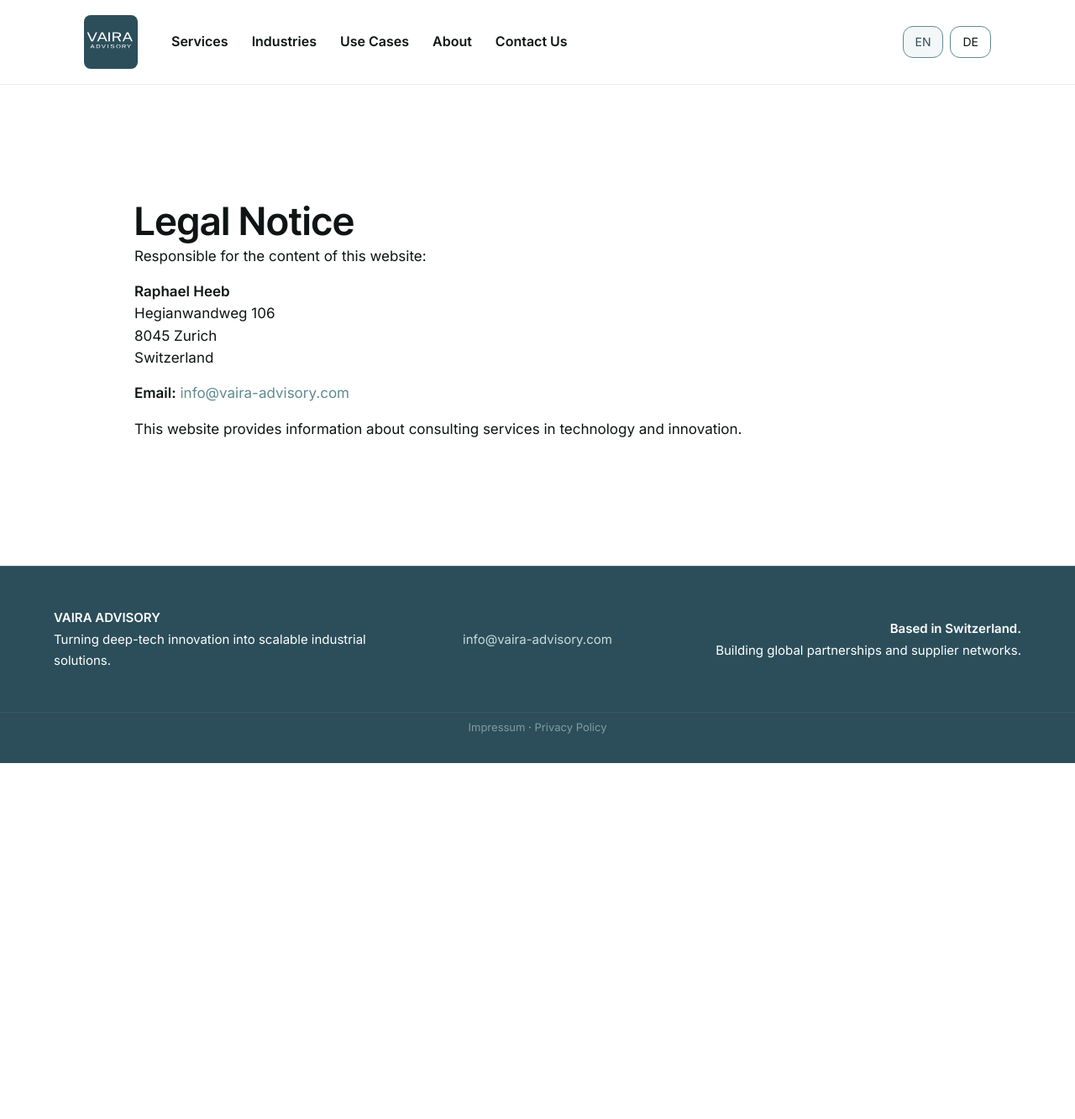
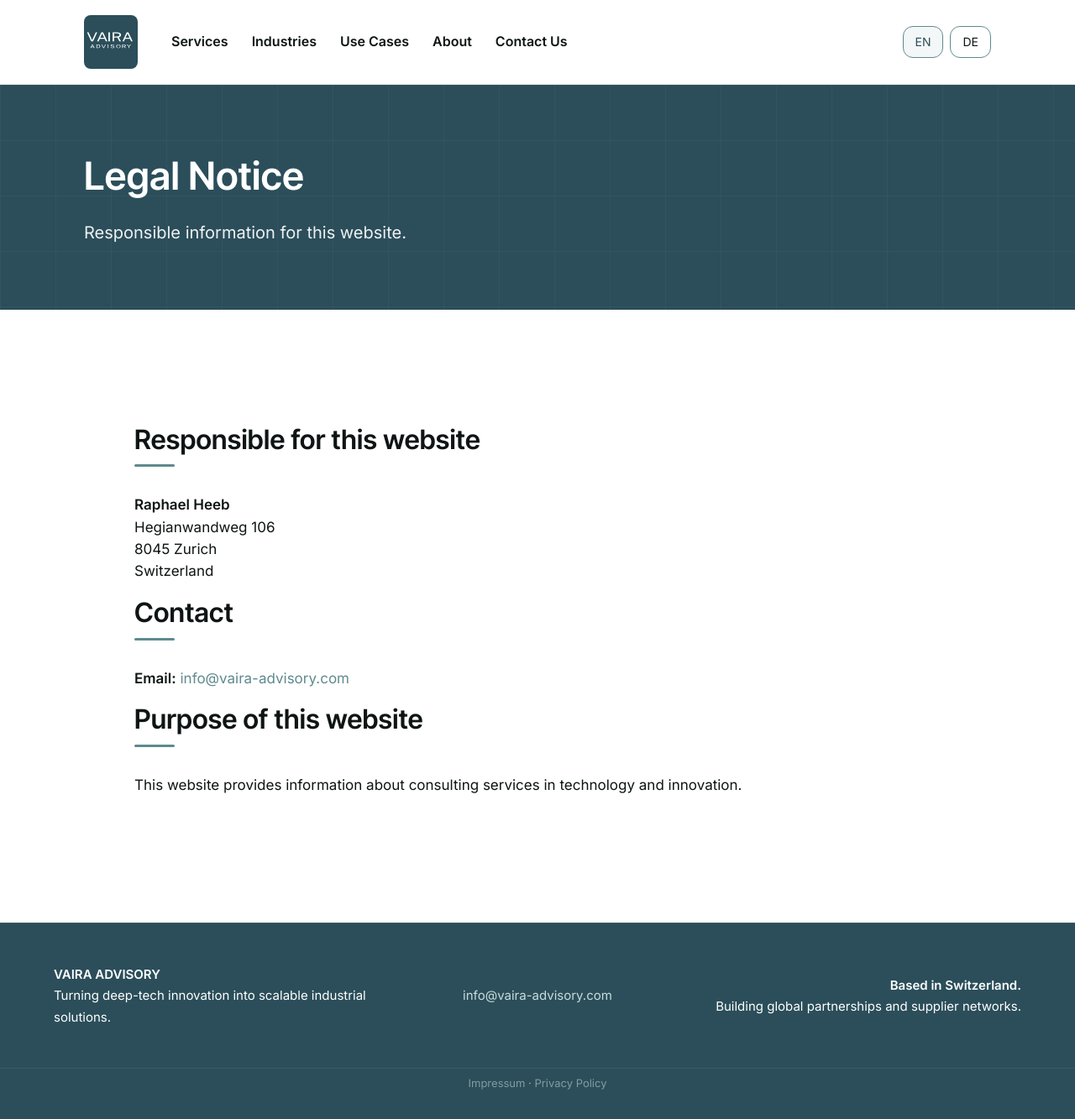
Before and after one commit to raphaelheeb/vaira-advisory, a Jekyll site: the page built from impressum/index.html, in a window 1280 px wide and 1333 px high. Shown: the whole window at 84% size. Built offline with Jekyll 4.4.1, drawn with Linux system fonts in a browser that asks for light colours.

Commit message:
Update index.html

```diff
--- a/impressum/index.html
+++ b/impressum/index.html
@@ -3,15 +3,21 @@
 title: Legal Notice | VAIRA Advisory
 lang: en
 permalink: /impressum/
+bodyClass: impressum-page
 description: Legal notice for VAIRA Advisory.
 ---
 
+<section id="hero" class="hero hero--clean">
+  <div class="content-wrapper">
+    <h1 class="hero-title">Legal Notice</h1>
+    <p class="hero-sub">Responsible information for this website.</p>
+  </div>
+</section>
+
 <section class="section">
   <div class="content-wrapper wrapper--narrow">
-    <h1>Legal Notice</h1>
 
-    <p>Responsible for the content of this website:</p>
-
+    <h2>Responsible for this website</h2>
     <p>
       <strong>Raphael Heeb</strong><br>
       Hegianwandweg 106<br>
@@ -19,13 +25,16 @@
       Switzerland
     </p>
 
+    <h2>Contact</h2>
     <p>
       <strong>Email:</strong>
       <a href="mailto:info@vaira-advisory.com">info@vaira-advisory.com</a>
     </p>
 
+    <h2>Purpose of this website</h2>
     <p>
       This website provides information about consulting services in technology and innovation.
     </p>
+
   </div>
 </section>
```
